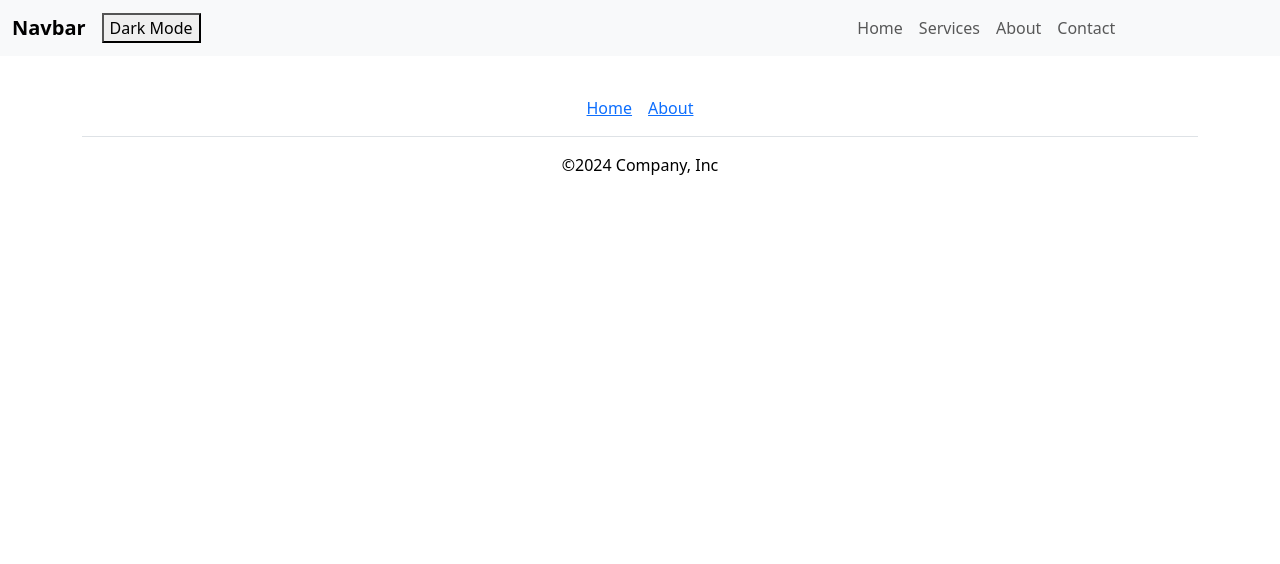
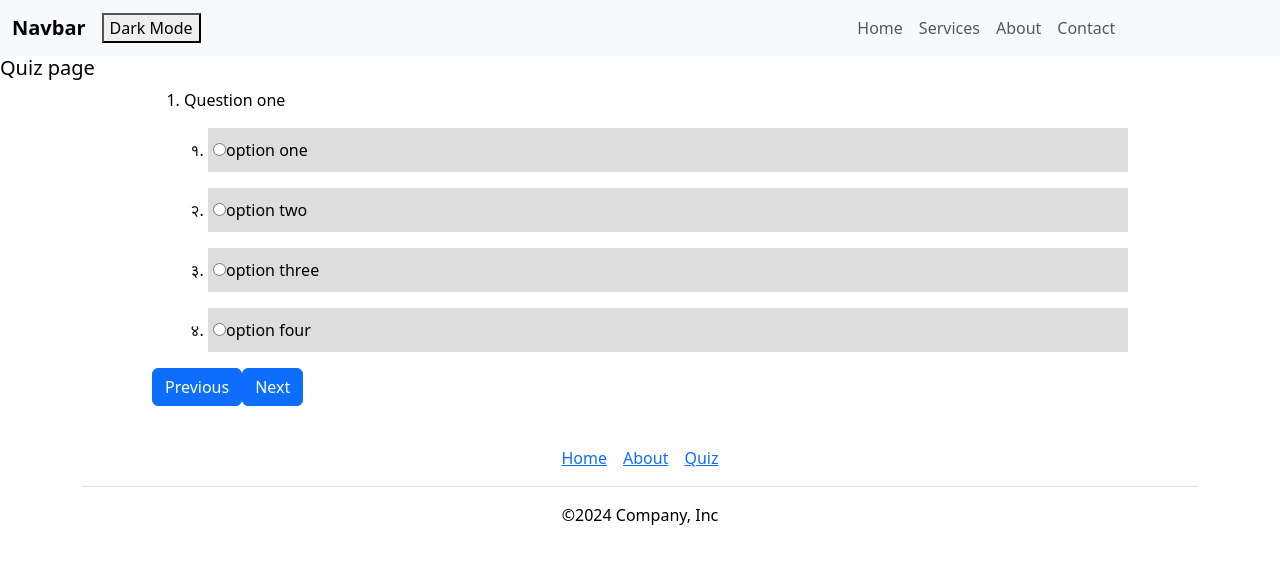
Before and after one commit to learnman18/create-react-app, a React (Create React App) app: page /quiz in a window 1280 px wide. Shown: the top 564 px of the page. Built offline with nearby package versions, Linux system fonts and the light colour scheme.

Commit message:
[1-2]-Quiz start

```diff
--- a/src/App.js
+++ b/src/App.js
@@ -38,6 +38,7 @@ import ColorPallete from "./components/webPage/practices/ColorPallete";
 import Footer from './components/webPage/Footer/Footer';
 import News from './components/webPage/ClassComp/News';
 import Calulator from './components/webPage/calculator/Calculator';
+import Quiz from './components/webPage/Quiz/Quiz';
 
 function App() {
 
@@ -150,6 +151,7 @@ const [alertMsg , setAlertMsg] = useState(); //alert msg object here;
           </Route>
           <Route path='services' element={<Services></Services>}></Route>
           <Route path='contact' element={<ContactUs></ContactUs>}></Route>
+          <Route path='quiz' element={<Quiz></Quiz>}></Route>
           {/* <Route path="/" element={<Navigate replace to="/home" />} /> */}
         </Routes>
         <Footer></Footer>
--- a/src/components/webPage/Footer/Footer.js
+++ b/src/components/webPage/Footer/Footer.js
@@ -15,6 +15,7 @@ export default function Footer () {
                     <ul className="nav justify-content-center border-bottom pb-3 mb-3">
                     <li className="nav-item"><Link to="/" className="px-2">Home</Link></li>
                     <li className="nav-item"><Link to="/about" className="px-2">About</Link></li>
+                    <li className="nav-item"><Link to="/quiz" className="px-2">Quiz</Link></li>
                     </ul>
                     <p className="text-center">©{getCurYear} Company, Inc</p>
                 </footer>
--- /dev/null
+++ b/src/components/webPage/Quiz/Quiz.js
@@ -0,0 +1,62 @@
+import React, { useState } from "react";
+import quizData from './QuizQuestions'
+
+export default function Quiz() {
+
+    const [currentSlide , setCurrentSlide] = useState(0);
+    //setting it 0 because map indexing start from 0 however I can do index + 1 but It's better
+
+    const NextQuestion = () => {
+        setCurrentSlide(currentSlide === quizData.length - 1 ? 0 : currentSlide + 1)
+        console.log(currentSlide)
+    }
+
+    const PreviousQuestion = () => {
+        setCurrentSlide(currentSlide === 0 ? quizData.length - 1 : currentSlide - 1)
+        console.log(currentSlide)
+    }
+
+    return(
+        <>
+            <h5>Quiz page</h5>
+            <div className="container">
+                <div className="row">
+                    <div className="col-md-12 questionsParent">
+                        {
+                            quizData.map((currentQstn ,  index) => {
+                                // console.log("index",index) //indexing starts from zero
+                                return(
+                                <div key={index} className={`questionsQuiz ${index === currentSlide ? "d-block" : "d-none"}`}>
+                                    <ol>
+                                        <li>{currentQstn.question}</li>
+                                    </ol>
+                                    <div className="answers ps-4">
+                                        <ol>
+                                            <li style={{listStyle:"devanagari"}}>
+                                                <p className="options"><input type="radio" name="quiz" id="" /><span>{currentQstn.optionOne}</span></p>
+                                            </li>
+                                            <li style={{listStyle:"devanagari"}}>
+                                                <p className="options"><input type="radio" name="quiz" id="" /><span>{currentQstn.optionTwo}</span></p>
+                                            </li>
+                                            <li style={{listStyle:"devanagari"}}>
+                                                <p className="options"><input type="radio" name="quiz" id="" /><span>{currentQstn.optionThree}</span></p>
+                                            </li>
+                                            <li style={{listStyle:"devanagari"}}>
+                                                <p className="options"><input type="radio" name="quiz" id="" /><span>{currentQstn.optionFour}</span></p>
+                                            </li>
+                                        </ol>
+                                    </div>
+                                </div>
+                                )
+                            })
+                        }
+                        <div className="quizBtns">
+                            <button className="btn btn-primary" onClick={PreviousQuestion}>Previous</button>
+                            <button className="btn btn-primary" onClick={NextQuestion}>Next</button>
+                        </div>
+                    </div>
+                </div>
+            </div>
+        </>
+    )
+}
--- /dev/null
+++ b/src/components/webPage/Quiz/QuizQuestions.js
@@ -0,0 +1,46 @@
+const Questions = [
+    {
+        question : "Question one",
+        optionOne : "option one",
+        optionTwo : "option two",
+        optionThree : "option three",
+        optionFour : "option four",
+        id : 1,
+    },
+    {
+        question : "Question two",
+        optionOne : "option one",
+        optionTwo : "option two",
+        optionThree : "option three",
+        optionFour : "option four",
+        id : 2,
+    },
+    {
+        question : "Question Three",
+        optionOne : "option one",
+        optionTwo : "option two",
+        optionThree : "option three",
+        optionFour : "option four",
+        id : 3,
+    },
+    {
+        question : "Question Four",
+        optionOne : "option one",
+        optionTwo : "option two",
+        optionThree : "option three",
+        optionFour : "option four",
+        id : 4,
+    },
+    {
+        question : "Question Five",
+        optionOne : "option one",
+        optionTwo : "option two",
+        optionThree : "option three",
+        optionFour : "option four",
+        id : 5,
+
+     },
+
+]
+
+export default Questions;
--- a/src/components/webPage/calculator/calculator.css
+++ b/src/components/webPage/calculator/calculator.css
@@ -33,3 +33,30 @@
     padding-bottom: 0;
     font-size: 23px;
 }
+
+/* quiz css */
+
+.options {
+    padding: 10px 5px;
+    background-color: #ddd;
+    color: black;
+}
+
+.questionsParent {
+    max-width: 1000px;
+    position: relative;
+    margin: auto;
+    /* position: relative;
+    height: 100vh;
+    display: flex;
+    justify-content: center;
+    align-items: center; */
+  }
+
+  .questionsQuiz {
+    /* width: 1000px;
+    border-radius: 10px;
+    position: absolute;
+    top: 10%; */
+    display: none;
+  }
```
